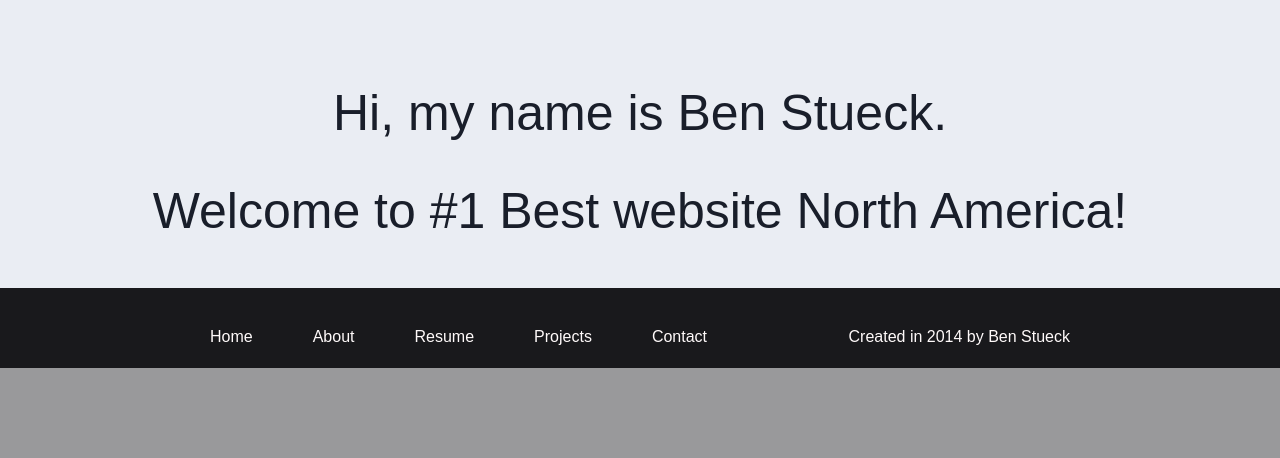
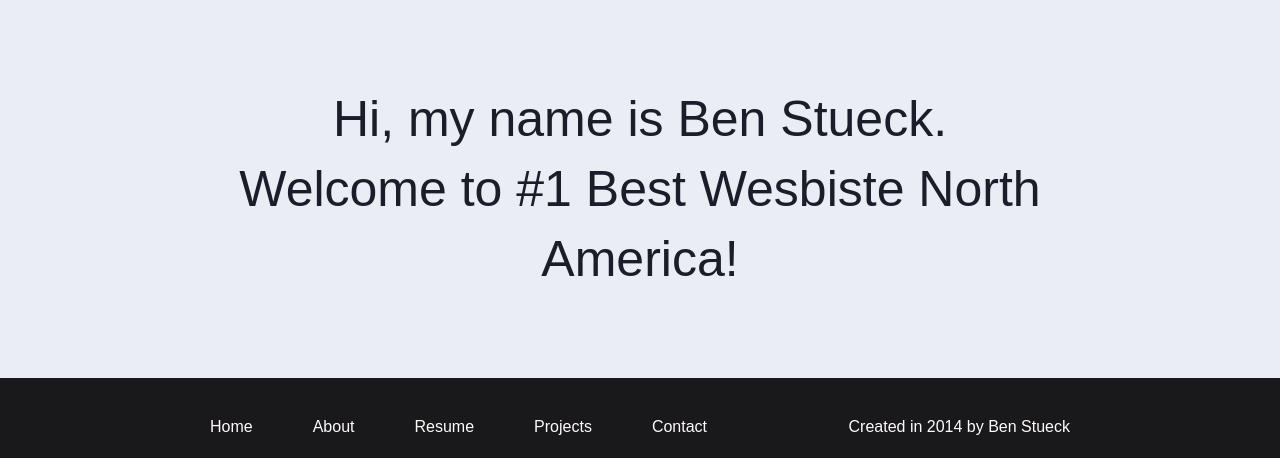
Before and after one commit to willbestuck/wbs, a Django app: page /info/ in a window 1280 px wide. Shown: the part 872-1330 px from the top of the page. Before the commit the page ends 1240 px from the top, so only its background shows below. Run offline with Django 3.2, Linux system fonts and the light colour scheme; some libraries are stand-ins or nearby versions.

Commit message:
fixed description line break

```diff
--- a/info/static/info/css/index.css
+++ b/info/static/info/css/index.css
@@ -18,7 +18,7 @@
 	/*border-bottom: 2px groove #D3D5DB;*/*/
 
 	position: relative;
-	height: 20%;
+	height: auto;
 	width: 100%;
 	margin: 0;
 	padding-top: 5%;
@@ -33,4 +33,5 @@
 	font-family: 'Abel', sans-serif;
 	font-size: 50px;
 	font-weight: 500;
+	line-height: 140%;
 }
--- a/info/templates/info/index.html
+++ b/info/templates/info/index.html
@@ -5,6 +5,5 @@
 {% block style_block %}<link rel="stylesheet" type="text/css" href="{% static "info/css/index.css" %}">{% endblock %}
 
 {% block pictures_block %}
-    	<div id="desc">Hi, my name is Ben Stueck.</div>
-    	<div id="desc">Welcome to #1 Best website North America!</div>
+    	<div id="desc">Hi, my name is Ben Stueck.<br>Welcome to #1 Best Wesbiste North America!</div>
 {% endblock %}
--- a/wbs/settings.py
+++ b/wbs/settings.py
@@ -21,7 +21,7 @@ with open('/etc/secret_key.txt') as f:
     SECRET_KEY = f.read().strip()
 
 # SECURITY WARNING: don't run with debug turned on in production!
-DEBUG = False
+DEBUG = True
 
 TEMPLATE_DEBUG = True
 
```
Also changed, not shown: manage.py (added, +10 -0 lines), 9 other files.
